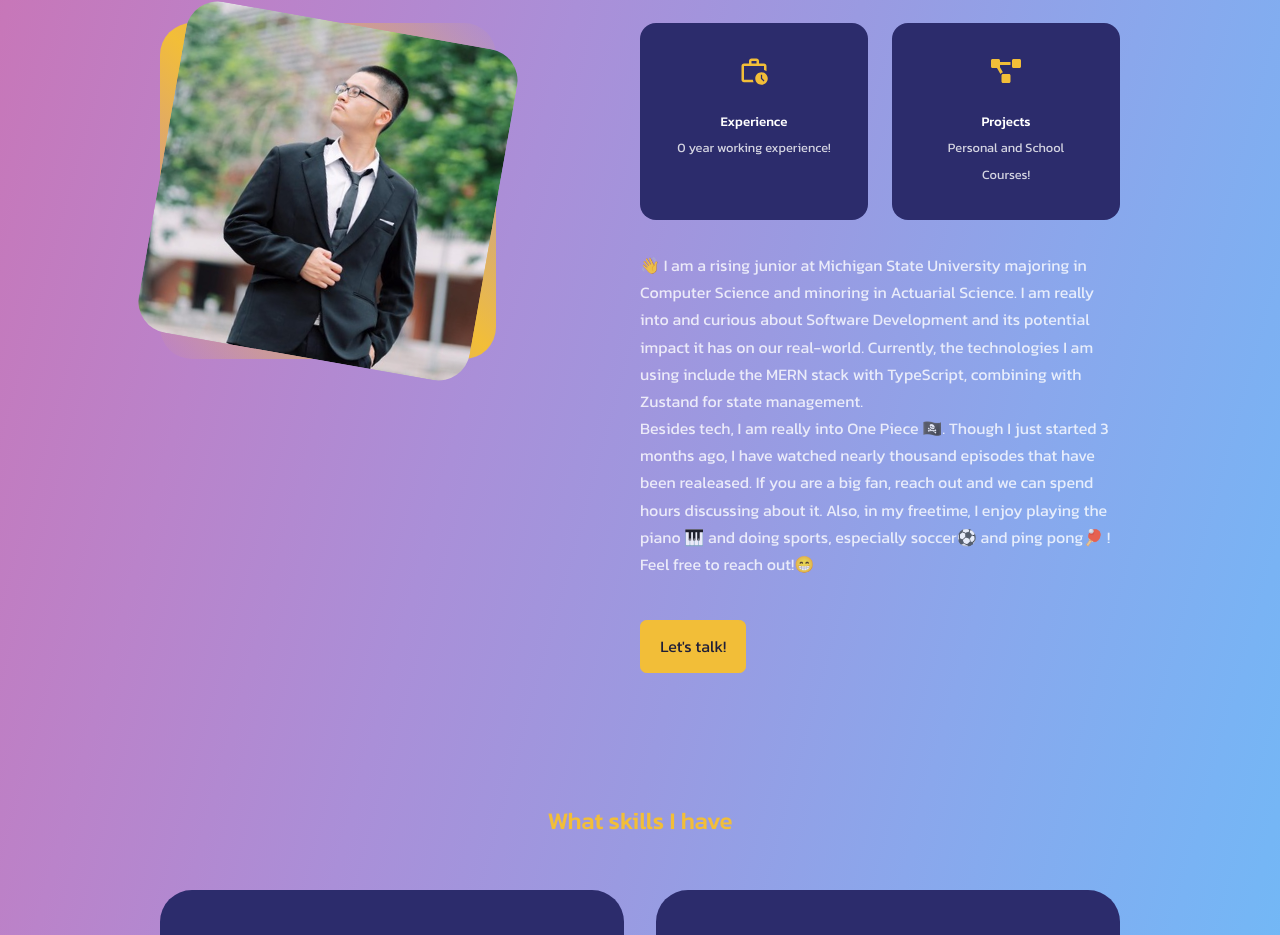
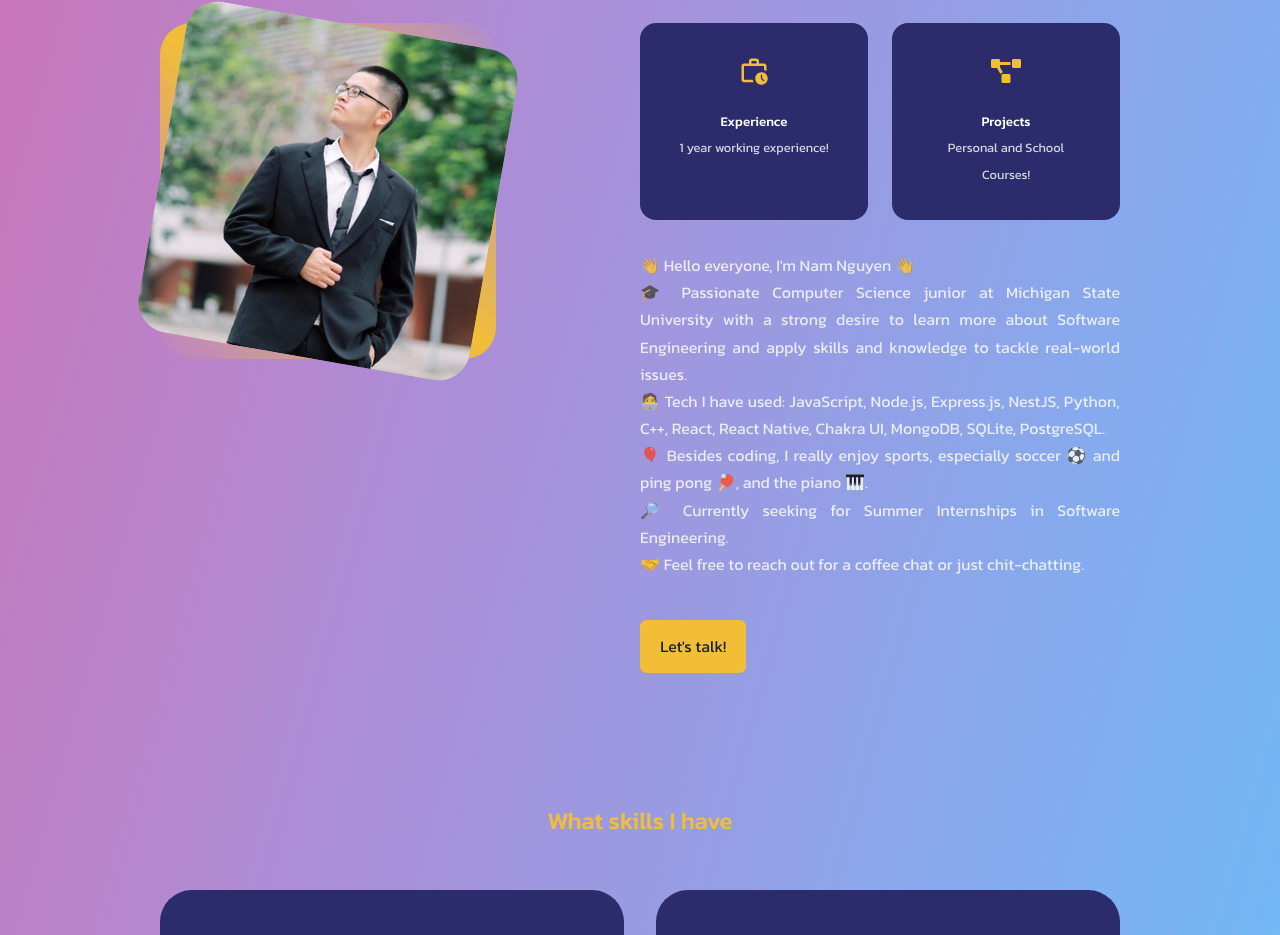
Before and after one commit to Euclid0192/Portfolio, a React (Vite) app: page / in a window 1280 px wide. Shown: the part 994-1929 px from the top of the page. Built offline with nearby package versions, Linux system fonts and the light colour scheme.

Commit message:
Edit about me

```diff
--- a/src/components/About/About.css
+++ b/src/components/About/About.css
@@ -105,3 +105,7 @@
         margin: 1.5rem 0;
     }
 }
+
+.intro {
+    text-align: justify;
+}
--- a/src/components/About/About.jsx
+++ b/src/components/About/About.jsx
@@ -20,7 +20,7 @@ const About = () => {
             <article className='about__card'>
               <MdOutlineWorkHistory size={30} className='about__icon' />
               <h5>Experience</h5>
-              <small>0 year working experience!</small>
+              <small>1 year working experience!</small>
             </article>
 
             <article className='about__card'>
@@ -30,13 +30,18 @@ const About = () => {
             </article>
           </div>
 
-          <p>👋 I am a rising junior at Michigan State University majoring in Computer Science and minoring in Actuarial Science.
-          I am really into and curious about Software Development and its potential impact it has on our real-world.
-          Currently, the technologies I am using include the MERN stack with TypeScript, combining with Zustand for state management.
+          <p className='intro'>
+          👋 Hello everyone, I'm Nam Nguyen 👋
           <br/>
-          Besides tech, I am really into One Piece 🏴‍☠️. Though I just started 3 months ago, I have watched nearly thousand episodes that have
-          been realeased. If you are a big fan, reach out and we can spend hours discussing about it.
-          Also, in my freetime, I enjoy playing the piano 🎹 and doing sports, especially soccer⚽ and ping pong🏓 ! Feel free to reach out!😁
+          🎓 Passionate Computer Science junior at Michigan State University with a strong desire to learn more about Software Engineering and apply skills and knowledge to tackle real-world issues.
+          <br/>
+          🧑‍💻 Tech I have used: JavaScript, Node.js, Express.js, NestJS, Python, C++, React, React Native, Chakra UI, MongoDB, SQLite, PostgreSQL.
+          <br/>
+          🎈 Besides coding, I really enjoy sports, especially soccer ⚽ and ping pong 🏓, and the piano 🎹.
+          <br/>
+          🔎 Currently seeking for Summer Internships in Software Engineering.
+          <br/>
+          🤝 Feel free to reach out for a coffee chat or just chit-chatting.
           </p>
 
           <a href='#contact' className='btn btn-primary'>Let's talk!</a>
```
